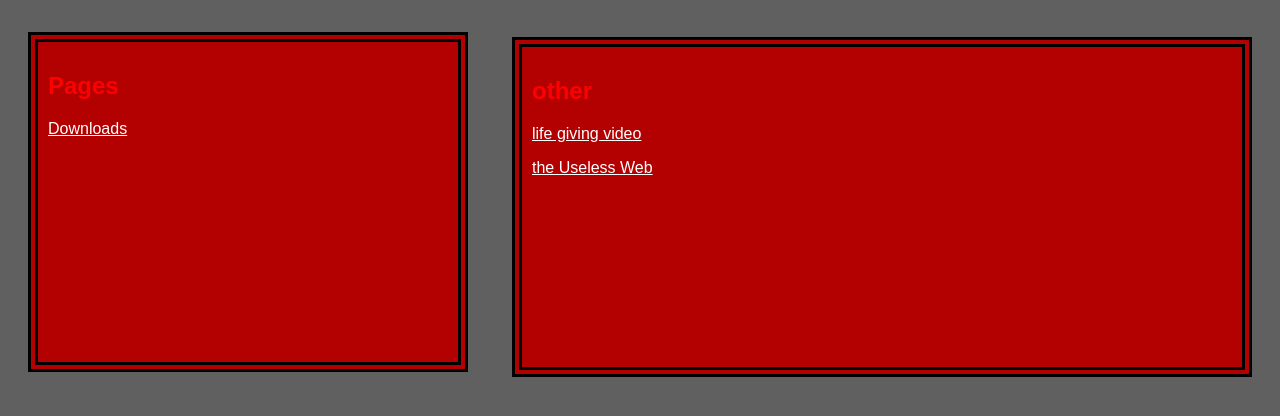
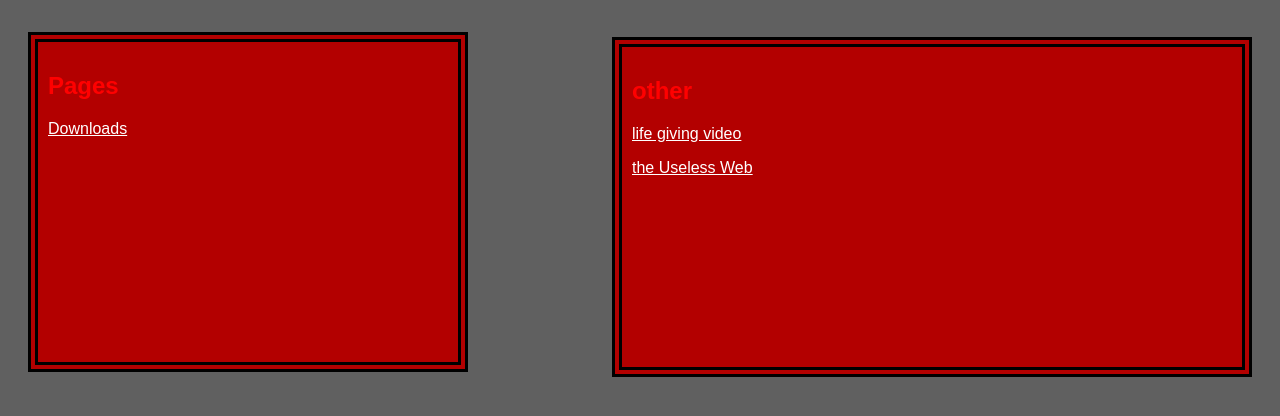
Before and after one commit to Braveheart570/Braveheart570.github.io, a plain HTML site: page index.html in a window 1280 px wide. Shown: the part 206-622 px from the top of the page. Drawn offline with Linux system fonts and the light colour scheme.

Commit message:
commited

```diff
--- a/styles/ra_style1.css
+++ b/styles/ra_style1.css
@@ -33,7 +33,8 @@ div.content1{
 }
 div.content2{
 	height: 300px;
-	width: 700px;
+	max-width: 700px;
+	min-width: 600px;
 	background-color: rgb(179,0,0);
 	padding: 10px;
 	border-width: 10px;
```
